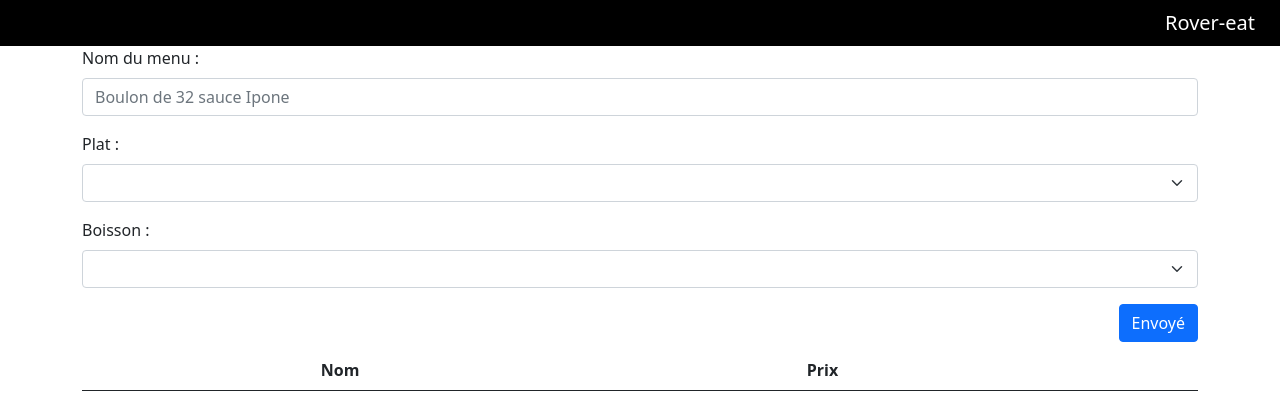
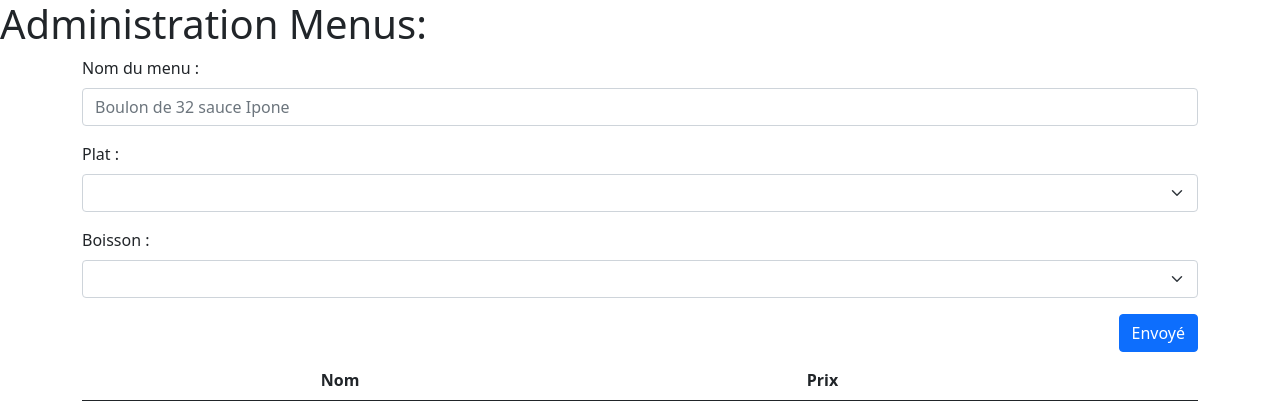
Before and after one commit to bouboumael/hackathon-angry-team, a PHP site: template src/View/Admin/add.html.twig in a window 1280 px wide. Shown: the top 420 px of the page. Run offline with PHP 8.4, Linux system fonts and the light colour scheme; the template is opened without the code that fills it, so the values that code supplies are empty; some libraries are stand-ins or nearby versions.

Commit message:
change layout admin

```diff
--- a/src/Controller/AdminPlatController.php
+++ b/src/Controller/AdminPlatController.php
@@ -36,7 +36,7 @@ class AdminPlatController extends AbstractController
             $errors = (new ValidationForm(self::CONSTRAINT, $plat))->validate();
             if (empty($errors)) {
                 $productsManager->insert($plat);
-                header('Location:/adminMenu/show');
+                header('Location:/adminPlat/show');
             }
         }
 
--- a/src/View/Admin/add.html.twig
+++ b/src/View/Admin/add.html.twig
@@ -1,5 +1,6 @@
-{% extends 'layout.html.twig' %}
+{% extends 'Admin/layout.html.twig' %}
 
 {% block content %}
+<h1>Administration Menus:</h1>
 {% include 'Include/_addForm.html.twig' %}
 {% endblock %}
--- a/src/View/Admin/addPlat.html.twig
+++ b/src/View/Admin/addPlat.html.twig
@@ -1,7 +1,8 @@
-{% extends 'layout.html.twig' %}
+{% extends 'Admin/layout.html.twig' %}
 
 {% block content %}
 
+	<h1>Administartion Plats:</h1>
 	<div class="container">
 
 		<form action="" method="POST" enctype="multipart/form-data" novalidate>
--- a/src/View/Admin/addRestaurant.html.twig
+++ b/src/View/Admin/addRestaurant.html.twig
@@ -1,4 +1,5 @@
-{% extends "layout.html.twig" %}
+{% extends "Admin/layout.html.twig" %}
 {% block content %}
+<h1>Administration Restaurants:</h1>
 {% include "Includes/_formAddRestaurant.html.twig" %}
 {% endblock %}
--- a/src/View/Admin/drink.html.twig
+++ b/src/View/Admin/drink.html.twig
@@ -1,6 +1,7 @@
 {% extends "Admin/layout.html.twig" %}
 
 {% block content %}
+    <h1>Administration Boissons:</h1>
     {% include "Include/_add_drink.html.twig" %}
     {% include "Include/_admin_show.html.twig" %}
 {% endblock %}
--- a/src/View/Admin/showMenu.html.twig
+++ b/src/View/Admin/showMenu.html.twig
@@ -1,4 +1,4 @@
-{% extends 'layout.html.twig' %}
+{% extends 'Admin/layout.html.twig' %}
 
 {% block content %}
 	<div class="container">
```
